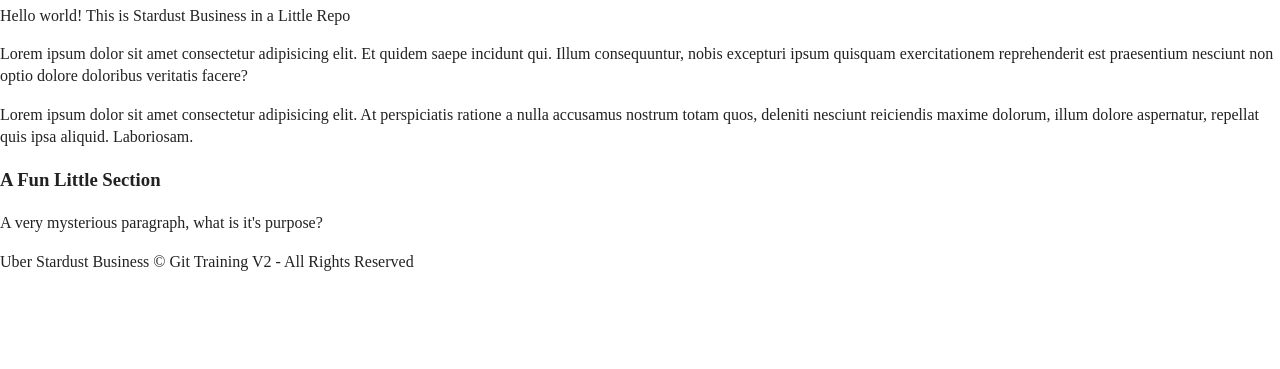
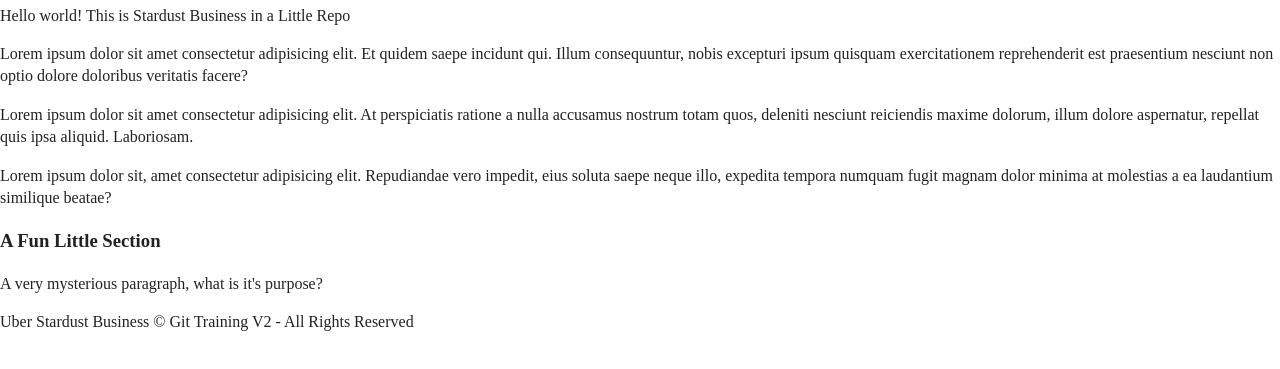
Before and after one commit to chrisArmo/Git-Training-v2, a plain HTML site: page index.html in a window 1280 px wide. Shown: the part 83-452 px from the top of the page. Drawn offline with nearby package versions, Linux system fonts and the light colour scheme.

Commit message:
Add paragraph: index.html

```diff
--- a/index.html
+++ b/index.html
@@ -31,6 +31,7 @@
     <p>Hello world! This is Stardust Business in a Little Repo</p>
     <p>Lorem ipsum dolor sit amet consectetur adipisicing elit. Et quidem saepe incidunt qui. Illum consequuntur, nobis excepturi ipsum quisquam exercitationem reprehenderit est praesentium nesciunt non optio dolore doloribus veritatis facere?</p>
     <p>Lorem ipsum dolor sit amet consectetur adipisicing elit. At perspiciatis ratione a nulla accusamus nostrum totam quos, deleniti nesciunt reiciendis maxime dolorum, illum dolore aspernatur, repellat quis ipsa aliquid. Laboriosam.</p>
+    <p>Lorem ipsum dolor sit, amet consectetur adipisicing elit. Repudiandae vero impedit, eius soluta saepe neque illo, expedita tempora numquam fugit magnam dolor minima at molestias a ea laudantium similique beatae?</p>
   </div>
   <section>
     <h3>A Fun Little Section</h3>
```
